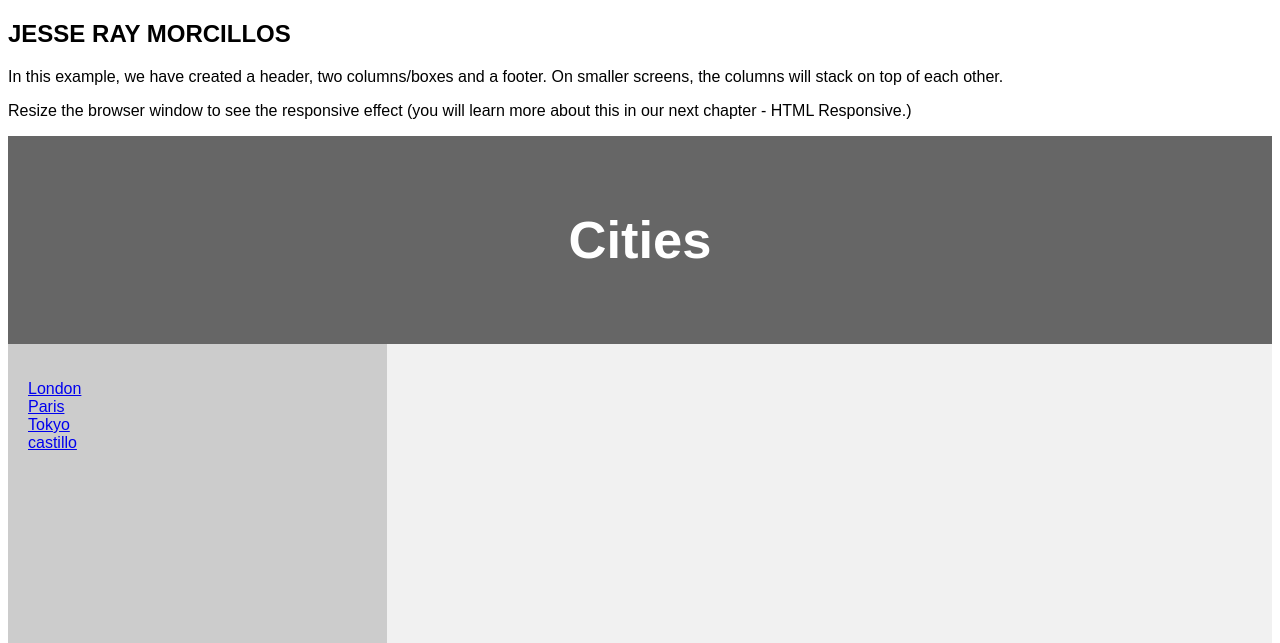
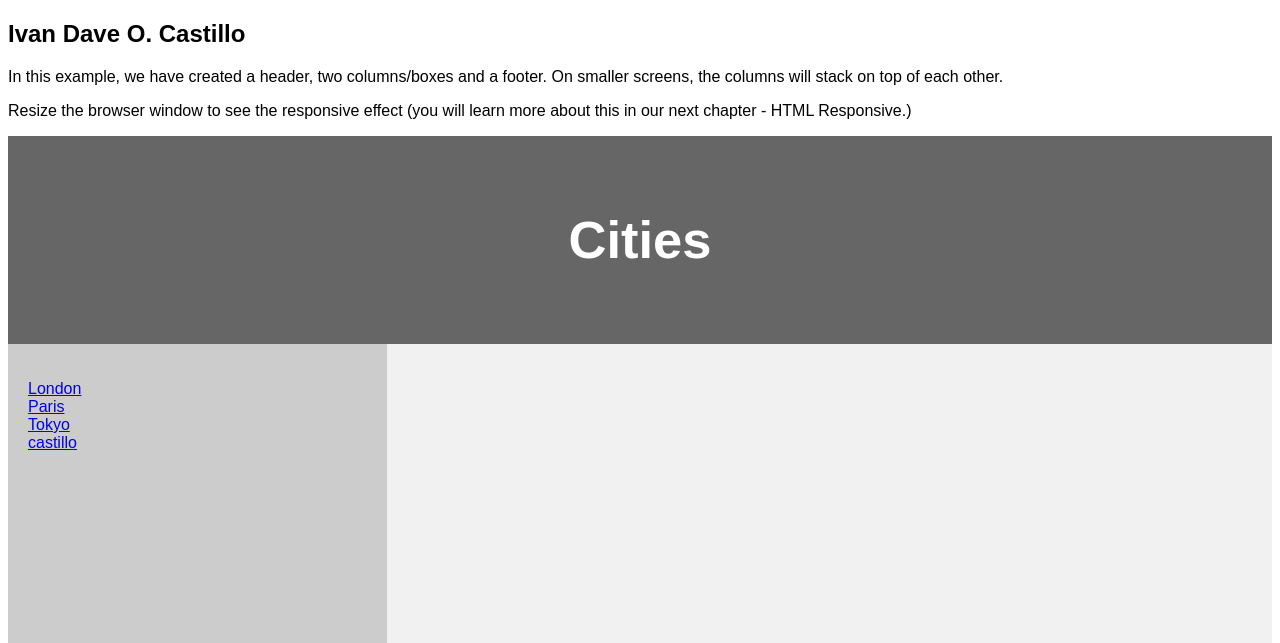
Before and after one commit to JeremiahSimo/BAM285, a PHP site: page /home_page.php in a window 1280 px wide. Shown: the top 643 px of the page. Run offline with PHP 8.4, Linux system fonts and the light colour scheme.

Commit message:
this is my personal Info

```diff
--- a/home_page.php
+++ b/home_page.php
@@ -73,7 +73,7 @@ footer {
 </head>
 <body>
 
-<h2>JESSE RAY MORCILLOS</h2>
+<h2>Ivan Dave O. Castillo</h2>
 <p>In this example, we have created a header, two columns/boxes and a footer. On smaller screens, the columns will stack on top of each other.</p>
 <p>Resize the browser window to see the responsive effect (you will learn more about this in our next chapter - HTML Responsive.)</p>
 
```
